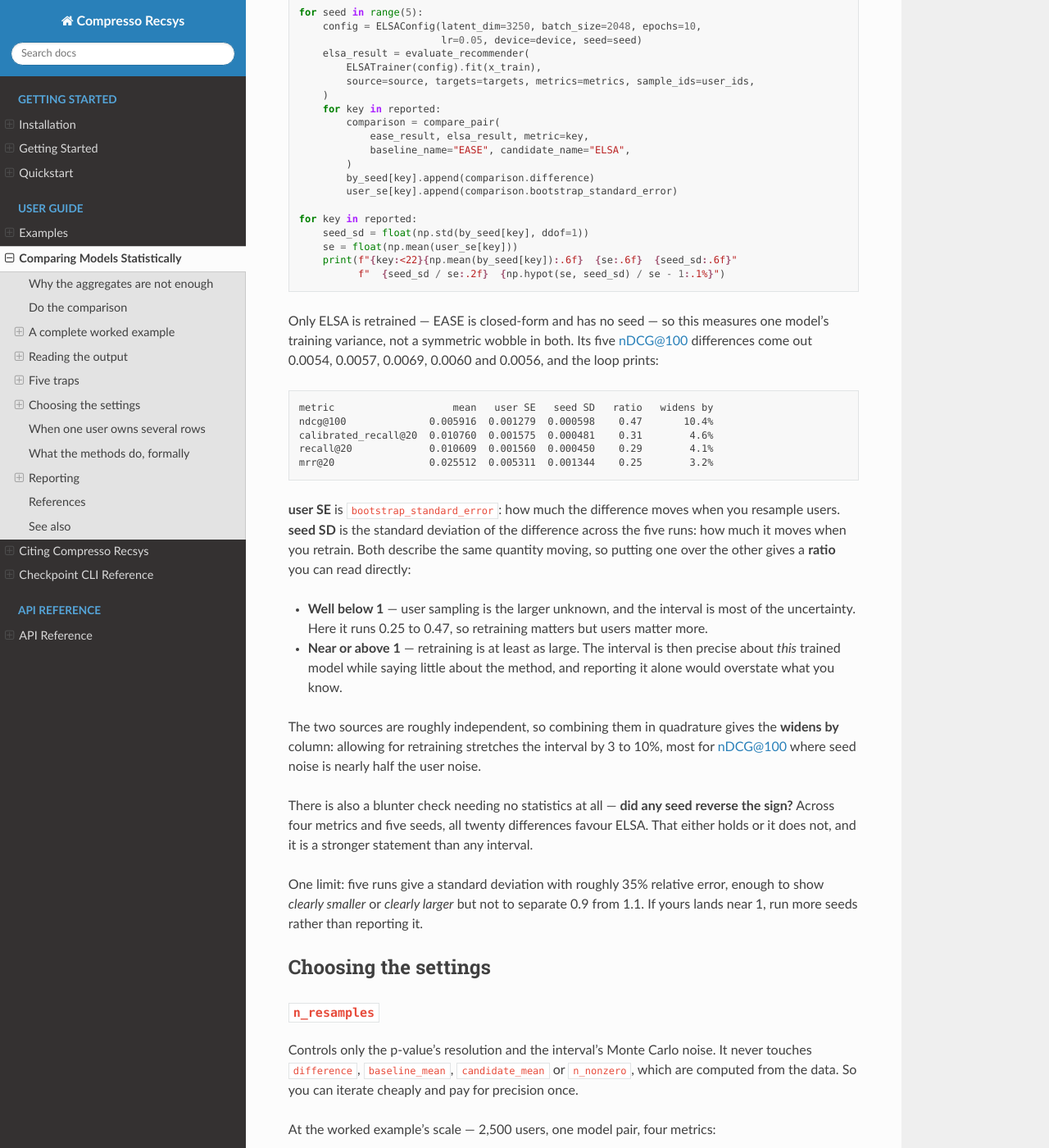
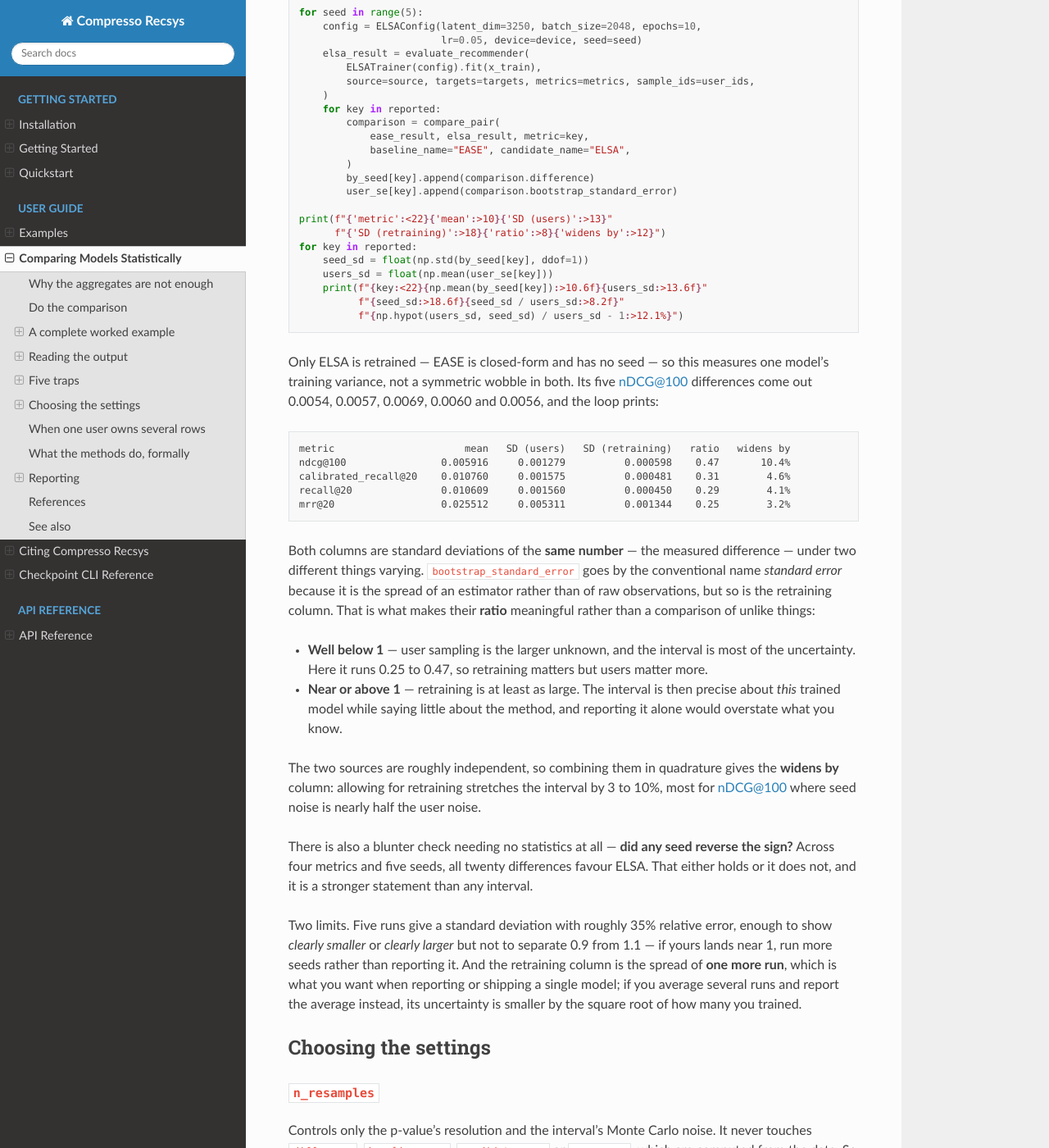
Before and after one commit to zombak79/compresso-recsys, a Sphinx documentation site: the page built from docs/source/statistical-comparison.rst, in a window 1280 px wide and 1400 px high, scrolled down 10650 px. Shown: the whole window at 82% size. Built offline with Sphinx 7.4.7 and the Read the Docs theme 3.1.0, drawn with Linux system fonts in a browser that asks for light colours.

Commit message:
Label both spreads as what they are, and say why they divide
The columns read user SE against seed SD, which implied two different kinds of
quantity and made the ratio look like a category error. Both are standard
deviations of the same number, the measured difference, under two different
things varying: bootstrap_standard_error is bootstrap_means.std(ddof=1), the
spread of an estimator, and so is the seed column. It carries the conventional
name standard error only because it is the spread of an estimator rather than of
raw observations, which is true of both.

Columns are now SD (users) and SD (retraining), and the text says explicitly
that this symmetry is what makes their ratio meaningful.

Also states what the retraining column is the spread of. It is one more training
run, which is the relevant figure when a single model gets reported or shipped.
Averaging several runs and reporting the average is a different quantity whose
uncertainty shrinks with the square root of the count, and a reader doing that
should not reuse this number.

The snippet prints the header too, so its output matches the table below it
exactly rather than approximately.

```diff
--- a/docs/source/statistical-comparison.rst
+++ b/docs/source/statistical-comparison.rst
@@ -565,11 +565,14 @@ already moved across users.
            by_seed[key].append(comparison.difference)
            user_se[key].append(comparison.bootstrap_standard_error)
 
+   print(f"{'metric':<22}{'mean':>10}{'SD (users)':>13}"
+         f"{'SD (retraining)':>18}{'ratio':>8}{'widens by':>12}")
    for key in reported:
        seed_sd = float(np.std(by_seed[key], ddof=1))
-       se = float(np.mean(user_se[key]))
-       print(f"{key:<22}{np.mean(by_seed[key]):.6f}  {se:.6f}  {seed_sd:.6f}"
-             f"  {seed_sd / se:.2f}  {np.hypot(se, seed_sd) / se - 1:.1%}")
+       users_sd = float(np.mean(user_se[key]))
+       print(f"{key:<22}{np.mean(by_seed[key]):>10.6f}{users_sd:>13.6f}"
+             f"{seed_sd:>18.6f}{seed_sd / users_sd:>8.2f}"
+             f"{np.hypot(users_sd, seed_sd) / users_sd - 1:>12.1%}")
 
 Only ELSA is retrained — EASE is closed-form and has no seed — so this measures
 one model's training variance, not a symmetric wobble in both. Its five
@@ -578,17 +581,18 @@ the loop prints:
 
 .. code-block:: text
 
-   metric                    mean   user SE   seed SD   ratio   widens by
-   ndcg@100              0.005916  0.001279  0.000598    0.47       10.4%
-   calibrated_recall@20  0.010760  0.001575  0.000481    0.31        4.6%
-   recall@20             0.010609  0.001560  0.000450    0.29        4.1%
-   mrr@20                0.025512  0.005311  0.001344    0.25        3.2%
+   metric                      mean   SD (users)   SD (retraining)   ratio   widens by
+   ndcg@100                0.005916     0.001279          0.000598    0.47       10.4%
+   calibrated_recall@20    0.010760     0.001575          0.000481    0.31        4.6%
+   recall@20               0.010609     0.001560          0.000450    0.29        4.1%
+   mrr@20                  0.025512     0.005311          0.001344    0.25        3.2%
 
-**user SE** is ``bootstrap_standard_error``: how much the difference moves when
-you resample users. **seed SD** is the standard deviation of the difference
-across the five runs: how much it moves when you retrain. Both describe the same
-quantity moving, so putting one over the other gives a **ratio** you can read
-directly:
+Both columns are standard deviations of the **same number** — the measured
+difference — under two different things varying. ``bootstrap_standard_error``
+goes by the conventional name *standard error* because it is the spread of an
+estimator rather than of raw observations, but so is the retraining column. That
+is what makes their **ratio** meaningful rather than a comparison of unlike
+things:
 
 * **Well below 1** — user sampling is the larger unknown, and the interval is
   most of the uncertainty. Here it runs 0.25 to 0.47, so retraining matters but
@@ -606,9 +610,13 @@ reverse the sign?** Across four metrics and five seeds, all twenty differences
 favour ELSA. That either holds or it does not, and it is a stronger statement
 than any interval.
 
-One limit: five runs give a standard deviation with roughly 35% relative error,
-enough to show *clearly smaller* or *clearly larger* but not to separate 0.9
-from 1.1. If yours lands near 1, run more seeds rather than reporting it.
+Two limits. Five runs give a standard deviation with roughly 35% relative
+error, enough to show *clearly smaller* or *clearly larger* but not to separate
+0.9 from 1.1 — if yours lands near 1, run more seeds rather than reporting it.
+And the retraining column is the spread of **one more run**, which is what you
+want when reporting or shipping a single model; if you average several runs and
+report the average instead, its uncertainty is smaller by the square root of how
+many you trained.
 
 Choosing the settings
 ---------------------
```
